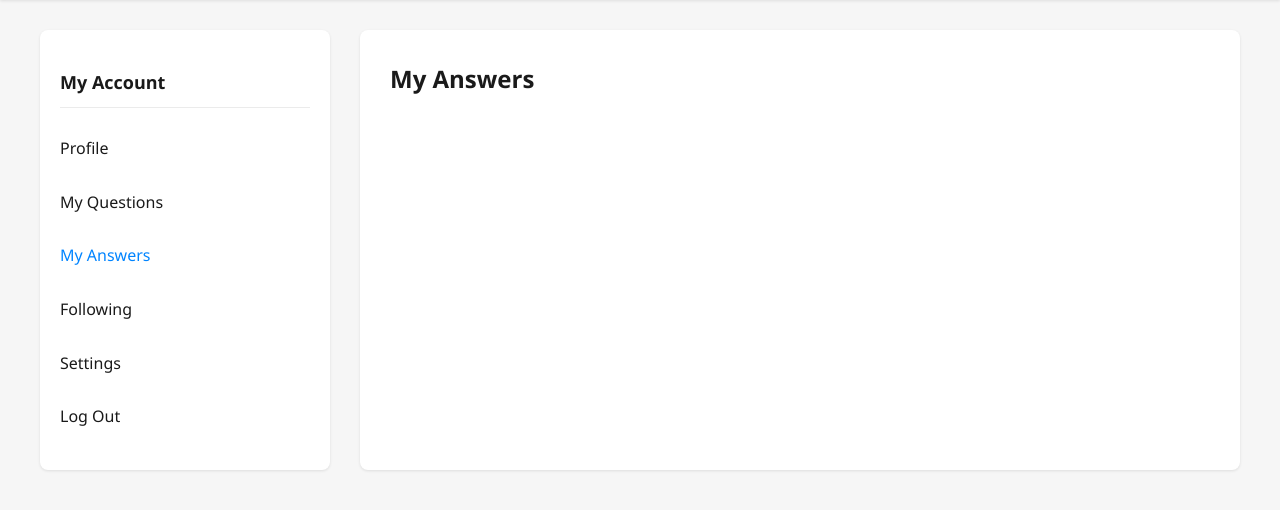
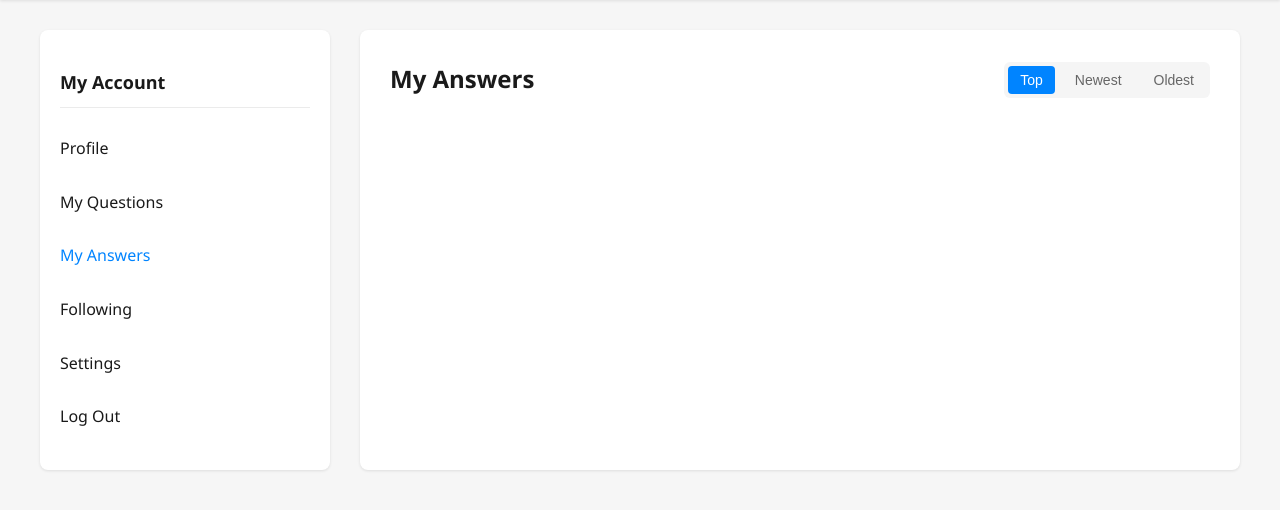
Before and after one commit to ProjectBreakaway/108-Final-Project, a Flask app: page /myanswers in a window 1280 px wide. Shown: the part 68-578 px from the top of the page. Run offline with Flask 3, Linux system fonts and the light colour scheme; data that the repository does not hold is empty.

Commit message:
fixed some bug in displaying all questions and answers

```diff
--- a/main.py
+++ b/main.py
@@ -23,7 +23,7 @@ class Question(db.Model):
     id = db.Column(db.Integer, primary_key=True)
     title = db.Column(db.String(200), nullable=False)
     content = db.Column(db.Text, nullable=False)
-    timestamp = db.Column(db.DateTime, default=datetime.utcnow)
+    timestamp = db.Column(db.DateTime, default=datetime.utcnow())
     upvotes = db.Column(db.Integer, default=0)
     user_id = db.Column(db.Integer, db.ForeignKey('user.id'), nullable=False)
     answers = db.relationship('Answer', backref='question', lazy=True)
@@ -32,7 +32,7 @@ class Question(db.Model):
 class Answer(db.Model):
     id = db.Column(db.Integer, primary_key=True)
     content = db.Column(db.Text, nullable=False)
-    timestamp = db.Column(db.DateTime, default=datetime)
+    timestamp = db.Column(db.DateTime, default=datetime.utcnow())
     upvotes = db.Column(db.Integer, default=0)
     user_id = db.Column(db.Integer, db.ForeignKey('user.id'), nullable=False)
     question_id = db.Column(db.Integer, db.ForeignKey('question.id'), nullable=False)
@@ -154,16 +154,24 @@ def all_questions_asked():
         return jsonify({"error": "Request must be JSON"}), 400
 
     data = request.get_json()
-    username = data["username"]
+    username = data.get("username")
+    sort_method = data.get("sort", "newest")
     user = User.query.filter_by(username=username).first()
-    my_questions = Question.query.filter_by(user_id=user.id).all()
+    my_questions = Question.query.filter_by(user_id=user.id).order_by(desc(Question.timestamp)).all()
+    if sort_method == "oldest":
+        my_questions = Question.query.filter_by(user_id=user.id).order_by(Question.timestamp).all()
+    elif sort_method == "upvotes":
+        my_questions = Question.query.filter_by(user_id=user.id).order_by(desc(Question.upvotes)).all()
     question_dict = {}
+    i = 0
     for question in my_questions:
         total_answers = Answer.query.filter_by(question_id=question.id).count()
-        question_dict[question.title] = [question.content,
+        question_dict[i] = [question.title,
+                                         question.content,
                                          total_answers,
                                          question.timestamp.strftime("%Y-%m-%d %H:%M:%S"),
                                          question.upvotes]
+        i += 1
     return jsonify(question_dict), 200
 
 @app.route('/answers/me', methods=['POST'])
@@ -173,12 +181,19 @@ def all_answers():
 
     data = request.get_json()
     username = data["username"]
+    sort_method = data.get("sort", "newest")
     user = User.query.filter_by(username=username).first()
-    my_answers = Answer.query.filter_by(user_id=user.id).all()
+    my_answers = Answer.query.filter_by(user_id=user.id).order_by(desc(Answer.timestamp)).all()
+    if sort_method == "oldest":
+        my_answers = Answer.query.filter_by(user_id=user.id).order_by(Answer.timestamp).all()
+    elif sort_method == "upvotes":
+        my_answers = Answer.query.filter_by(user_id=user.id).order_by(desc(Answer.upvotes)).all()
     answer_dict = {}
+    i = 0
     for answer in my_answers:
         question_title = Question.query.filter_by(id=answer.question_id).first().title
-        answer_dict[question_title] = [answer.content, answer.timestamp.strftime("%Y-%m-%d %H:%M:%S"), answer.upvotes]
+        answer_dict[i] = [question_title, answer.content, answer.timestamp.strftime("%Y-%m-%d %H:%M:%S"), answer.upvotes]
+        i += 1
     return jsonify(answer_dict), 200
 
 
@@ -293,7 +308,7 @@ def create_questions():
             question.tags.append(tag)
 
     db.session.commit()
-    return jsonify({"success": "Question created successfully"}), 201
+    return jsonify({"success": "Question created successfully"}), 20
 
 
 @app.route("/create/answer", methods=["POST"])
@@ -307,16 +322,16 @@ def create_answers():
     if not user:
         return jsonify({"error": "User not found"}), 400
 
-    question_id = Question.query.filter_by(title=data["question_title"]).first().id
+    question = Question.query.filter_by(title=data["question_title"]).first()
+
     answer = Answer(
-        question_id=question_id,
         content=data["answer_content"],
-        user_id=user.id
+        user_id=user.id,
+        question_id=question.id,
     )
-
     db.session.add(answer)
     db.session.commit()
-    return jsonify({"success": "Answer created successfully"}), 201
+    return jsonify({"success": "Answer created successfully"}), 20
 
 @app.route('/question/detail', methods=['POST'])
 def question_detail():
--- a/static/myAnswers.css
+++ b/static/myAnswers.css
@@ -211,3 +211,40 @@ nav {
 .action-btn:hover {
     color: #0084ff;
 }
+
+
+.account-header {
+    display: flex;
+    justify-content: space-between;
+    align-items: center;
+    margin-bottom: 20px;
+}
+
+.sort-options {
+    display: flex;
+    gap: 8px;
+    background: #f5f5f5;
+    border-radius: 6px;
+    padding: 4px;
+}
+
+.sort-btn {
+    padding: 6px 12px;
+    border: none;
+    border-radius: 4px;
+    background: transparent;
+    font-size: 14px;
+    color: #666;
+    cursor: pointer;
+    transition: all 0.2s;
+}
+
+.sort-btn:hover {
+    background: #e0e0e0;
+    color: #333;
+}
+
+.sort-btn.active {
+    background: #0084ff;
+    color: white;
+}
--- a/templates/myAnswers.html
+++ b/templates/myAnswers.html
@@ -42,6 +42,11 @@
         <main class="answers-main">
             <div class="account-header">
                 <h1 class="account-title">My Answers</h1>
+                <div class="sort-options">
+                    <button class="sort-btn active" data-sort="upvotes">Top</button>
+                    <button class="sort-btn" data-sort="newest">Newest</button>
+                    <button class="sort-btn" data-sort="oldest">Oldest</button>
+                </div>
             </div>
 
             <ul class="answer-list" id="answers_body">
```
Also changed, not shown: static/app.js (+39 -9 lines), static/myQuestions.css (+36 -0 lines), templates/myQuestions.html (+8 -3 lines), templates/questionAndAnswers.html (+2 -5 lines), instance/project.db, instance/project1.db.
